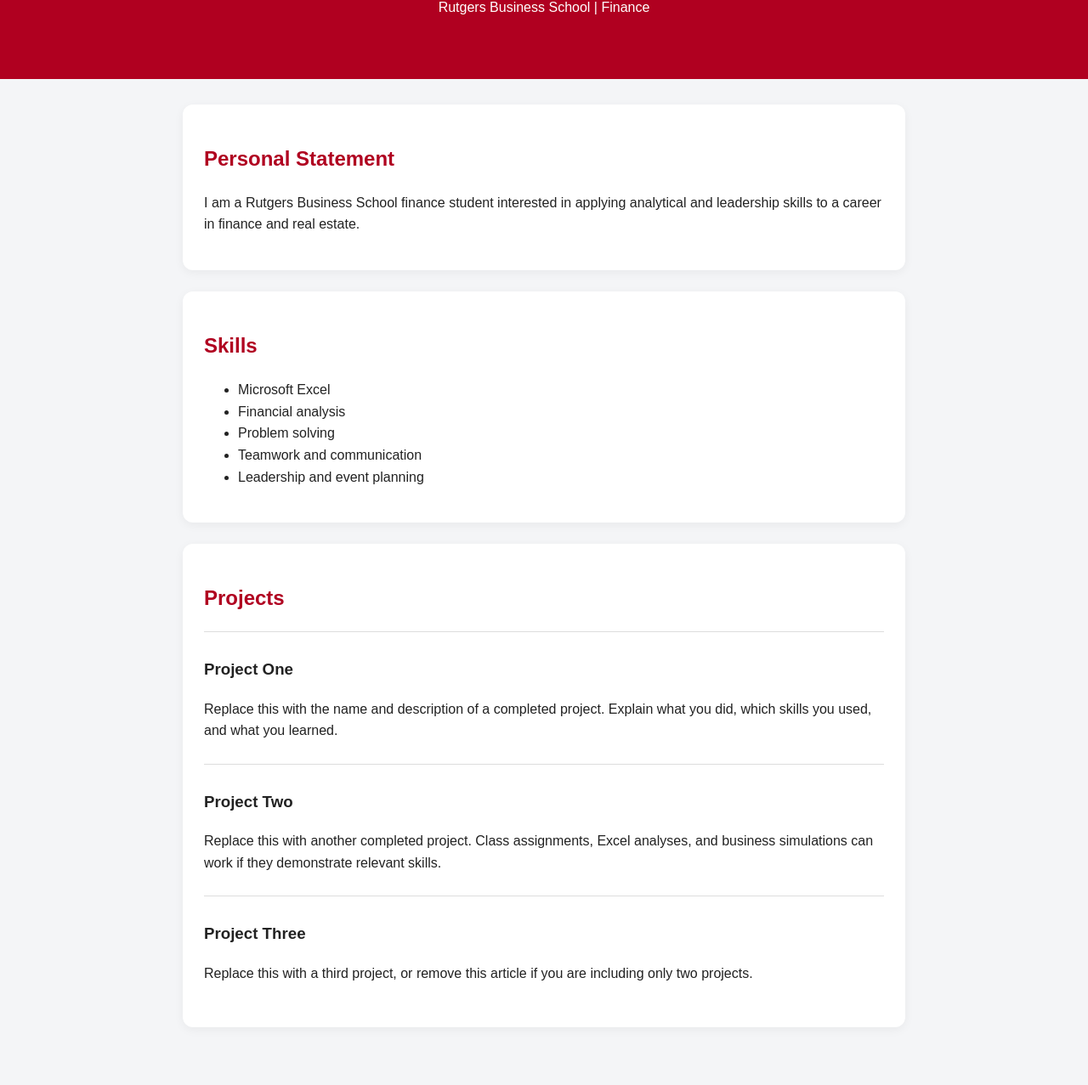
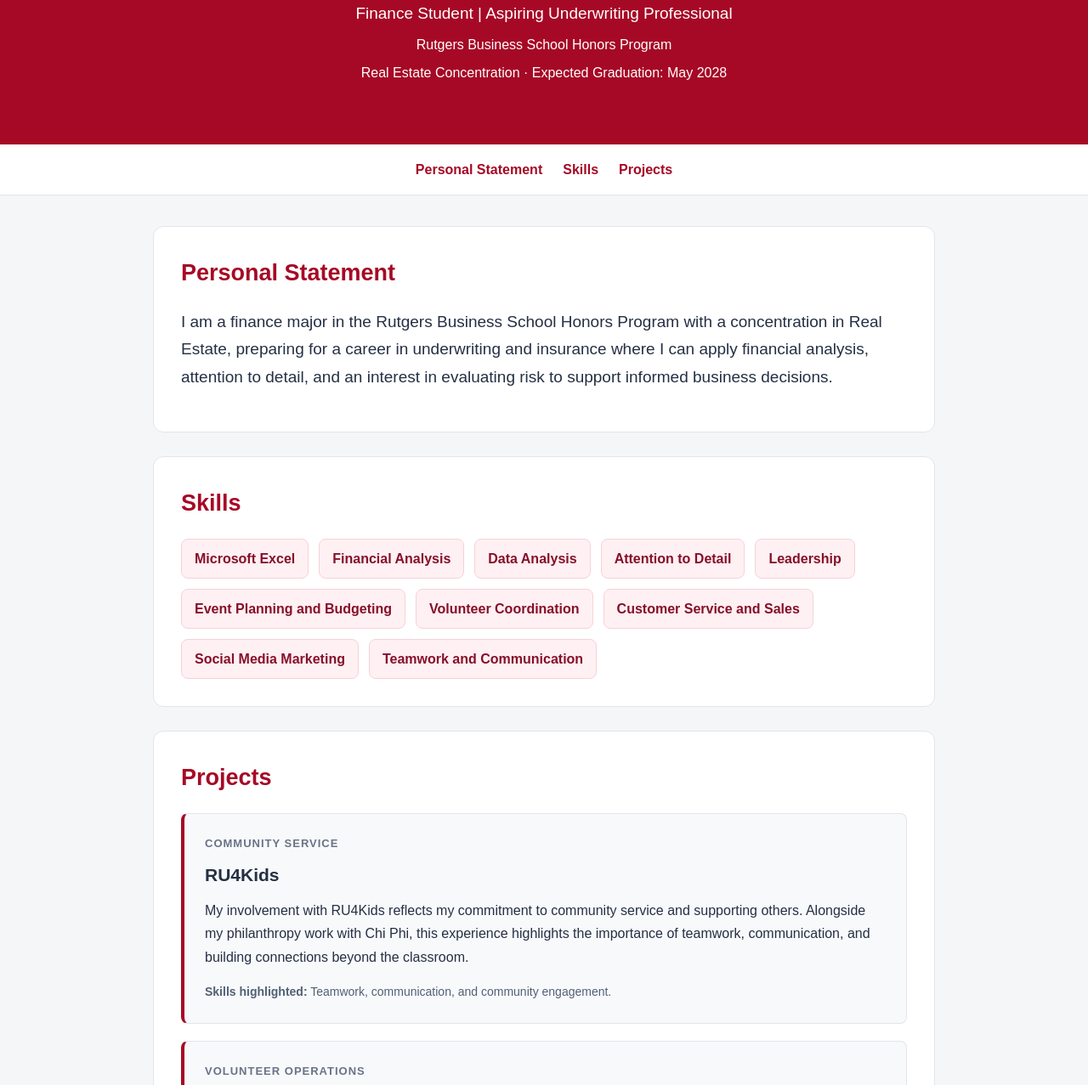
Before and after one commit to Landonsmith2/Landonsmith2.github.io, a plain HTML site: page index.html in a window 1280 px wide. Shown: the part 139-1416 px from the top of the page at 85% size. Drawn offline with Linux system fonts and the light colour scheme.

Commit message:
Refine portfolio HTML structure and content
Updated the title and various styles in the HTML file. Enhanced the personal statement and skills sections for clarity and detail.

```diff
--- a/index.html
+++ b/index.html
@@ -3,88 +3,243 @@
 <head>
   <meta charset="UTF-8">
   <meta name="viewport" content="width=device-width, initial-scale=1.0">
-  <title>Landon Smith | Portfolio</title>
+  <title>Landon Smith | Professional Portfolio</title>
+
   <style>
+    * {
+      box-sizing: border-box;
+    }
+
     body {
       margin: 0;
-      font-family: Arial, sans-serif;
-      background: #f4f5f7;
-      color: #222;
-      line-height: 1.6;
+      font-family: Arial, Helvetica, sans-serif;
+      background: #f5f6f8;
+      color: #253044;
+      line-height: 1.7;
     }
+
     header {
-      background: #b00020;
+      background: #a60925;
       color: white;
-      padding: 55px 20px;
+      padding: 65px 24px;
       text-align: center;
     }
-    header h1 { margin: 0; font-size: 40px; }
-    main { max-width: 850px; margin: 30px auto; padding: 0 20px; }
+
+    header h1 {
+      margin: 0 0 12px;
+      font-size: clamp(36px, 7vw, 52px);
+      line-height: 1.2;
+    }
+
+    header p {
+      margin: 6px 0;
+    }
+
+    .subtitle {
+      font-size: 19px;
+    }
+
+    nav {
+      display: flex;
+      justify-content: center;
+      flex-wrap: wrap;
+      gap: 24px;
+      padding: 16px;
+      background: white;
+      border-bottom: 1px solid #e2e5ea;
+    }
+
+    nav a {
+      color: #a60925;
+      text-decoration: none;
+      font-weight: bold;
+    }
+
+    nav a:hover {
+      text-decoration: underline;
+    }
+
+    main {
+      max-width: 960px;
+      margin: 36px auto;
+      padding: 0 20px;
+    }
+
     section {
       background: white;
-      padding: 25px;
-      margin-bottom: 25px;
+      padding: 32px;
+      margin-bottom: 28px;
+      border: 1px solid #e2e5ea;
       border-radius: 12px;
-      box-shadow: 0 3px 12px #0000000d;
     }
-    h2 { color: #b00020; }
-    article { border-top: 1px solid #ddd; padding: 10px 0; }
-    footer { text-align: center; padding: 20px; }
+
+    h2 {
+      margin: 0 0 18px;
+      font-size: 27px;
+      color: #a60925;
+    }
+
+    h3 {
+      margin: 0 0 10px;
+      font-size: 21px;
+      color: #253044;
+    }
+
+    p {
+      margin: 0 0 16px;
+    }
+
+    .statement {
+      font-size: 19px;
+    }
+
+    .skills {
+      display: flex;
+      flex-wrap: wrap;
+      gap: 12px;
+      list-style: none;
+      padding: 0;
+      margin: 0;
+    }
+
+    .skills li {
+      background: #fff0f3;
+      color: #86102a;
+      border: 1px solid #f3d3da;
+      border-radius: 8px;
+      padding: 9px 15px;
+      font-weight: bold;
+    }
+
+    .project {
+      padding: 24px;
+      background: #f8f9fb;
+      border: 1px solid #e2e5ea;
+      border-left: 4px solid #a60925;
+      border-radius: 8px;
+    }
+
+    .project + .project {
+      margin-top: 20px;
+    }
+
+    .project p:last-child {
+      margin-bottom: 0;
+    }
+
+    .project-type {
+      margin-bottom: 8px;
+      color: #687386;
+      font-size: 13px;
+      font-weight: bold;
+      text-transform: uppercase;
+      letter-spacing: 1px;
+    }
+
+    .project-skills {
+      font-size: 14px;
+      color: #526074;
+    }
+
+    footer {
+      text-align: center;
+      color: #687386;
+      padding: 12px 20px 32px;
+      font-size: 14px;
+    }
+
+    @media (max-width: 600px) {
+      header {
+        padding: 45px 20px;
+      }
+
+      section {
+        padding: 24px;
+      }
+
+      .project {
+        padding: 20px;
+      }
+    }
   </style>
 </head>
+
 <body>
   <header>
     <h1>Landon Smith</h1>
-    <p>Rutgers Business School | Finance</p>
+    <p class="subtitle">Finance Student | Aspiring Underwriting Professional</p>
+    <p>Rutgers Business School Honors Program</p>
+    <p>Real Estate Concentration · Expected Graduation: May 2028</p>
   </header>
 
+  <nav aria-label="Main navigation">
+    <a href="#statement">Personal Statement</a>
+    <a href="#skills">Skills</a>
+    <a href="#projects">Projects</a>
+  </nav>
+
   <main>
-    <section>
+    <section id="statement">
       <h2>Personal Statement</h2>
-      <p>
-        I am a Rutgers Business School finance student interested in
-        applying analytical and leadership skills to a career in
-        finance and real estate.
+      <p class="statement">
+        I am a finance major in the Rutgers Business School Honors
+        Program with a concentration in Real Estate, preparing for
+        a career in underwriting and insurance where I can apply
+        financial analysis, attention to detail, and an interest
+        in evaluating risk to support informed business decisions.
       </p>
     </section>
 
-    <section>
+    <section id="skills">
       <h2>Skills</h2>
-      <ul>
+      <ul class="skills">
         <li>Microsoft Excel</li>
-        <li>Financial analysis</li>
-        <li>Problem solving</li>
-        <li>Teamwork and communication</li>
-        <li>Leadership and event planning</li>
+        <li>Financial Analysis</li>
+        <li>Data Analysis</li>
+        <li>Attention to Detail</li>
+        <li>Leadership</li>
+        <li>Event Planning and Budgeting</li>
+        <li>Volunteer Coordination</li>
+        <li>Customer Service and Sales</li>
+        <li>Social Media Marketing</li>
+        <li>Teamwork and Communication</li>
       </ul>
     </section>
 
-    <section>
+    <section id="projects">
       <h2>Projects</h2>
 
-      <article>
-        <h3>Project One</h3>
+      <article class="project">
+        <p class="project-type">Community Service</p>
+        <h3>RU4Kids</h3>
         <p>
-          Replace this with the name and description of a completed
-          project. Explain what you did, which skills you used,
-          and what you learned.
+          My involvement with RU4Kids reflects my commitment to
+          community service and supporting others. Alongside my
+          philanthropy work with Chi Phi, this experience highlights
+          the importance of teamwork, communication, and building
+          connections beyond the classroom.
+        </p>
+        <p class="project-skills">
+          <strong>Skills highlighted:</strong>
+          Teamwork, communication, and community engagement.
         </p>
       </article>
 
-      <article>
-        <h3>Project Two</h3>
+      <article class="project">
+        <p class="project-type">Volunteer Operations</p>
+        <h3>Red Cross Blood Drive</h3>
         <p>
-          Replace this with another completed project. Class
-          assignments, Excel analyses, and business simulations
-          can work if they demonstrate relevant skills.
+          As a Red Cross volunteer in Delran, New Jersey, I supported
+          blood drive operations by managing donor check-in, verifying
+          identification, and ensuring registration was completed.
+          I also guided donors through the process, maintained
+          organized records, and supported staff during busy
+          donation periods.
         </p>
-      </article>
-
-      <article>
-        <h3>Project Three</h3>
-        <p>
-          Replace this with a third project, or remove this article
-          if you are including only two projects.
+        <p class="project-skills">
+          <strong>Skills highlighted:</strong>
+          Organization, attention to detail, record keeping,
+          and donor communication.
         </p>
       </article>
     </section>
```
